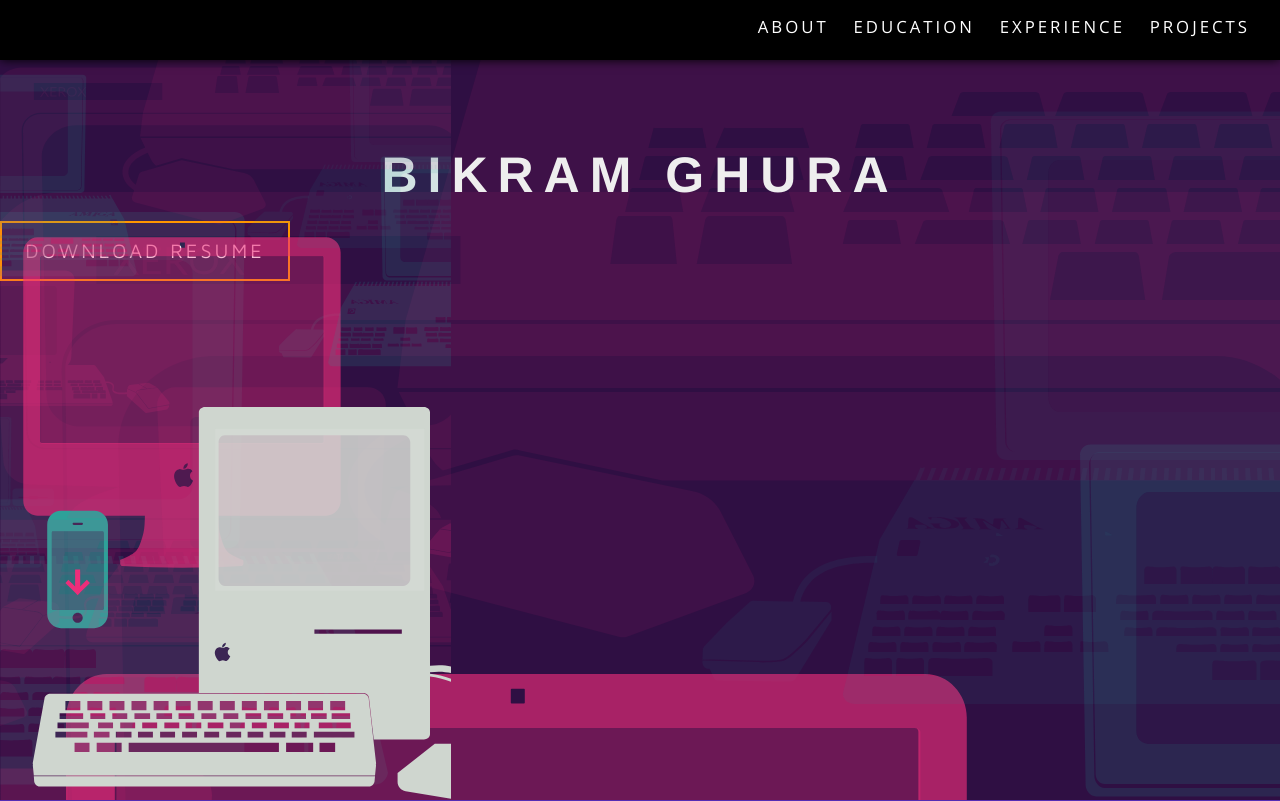
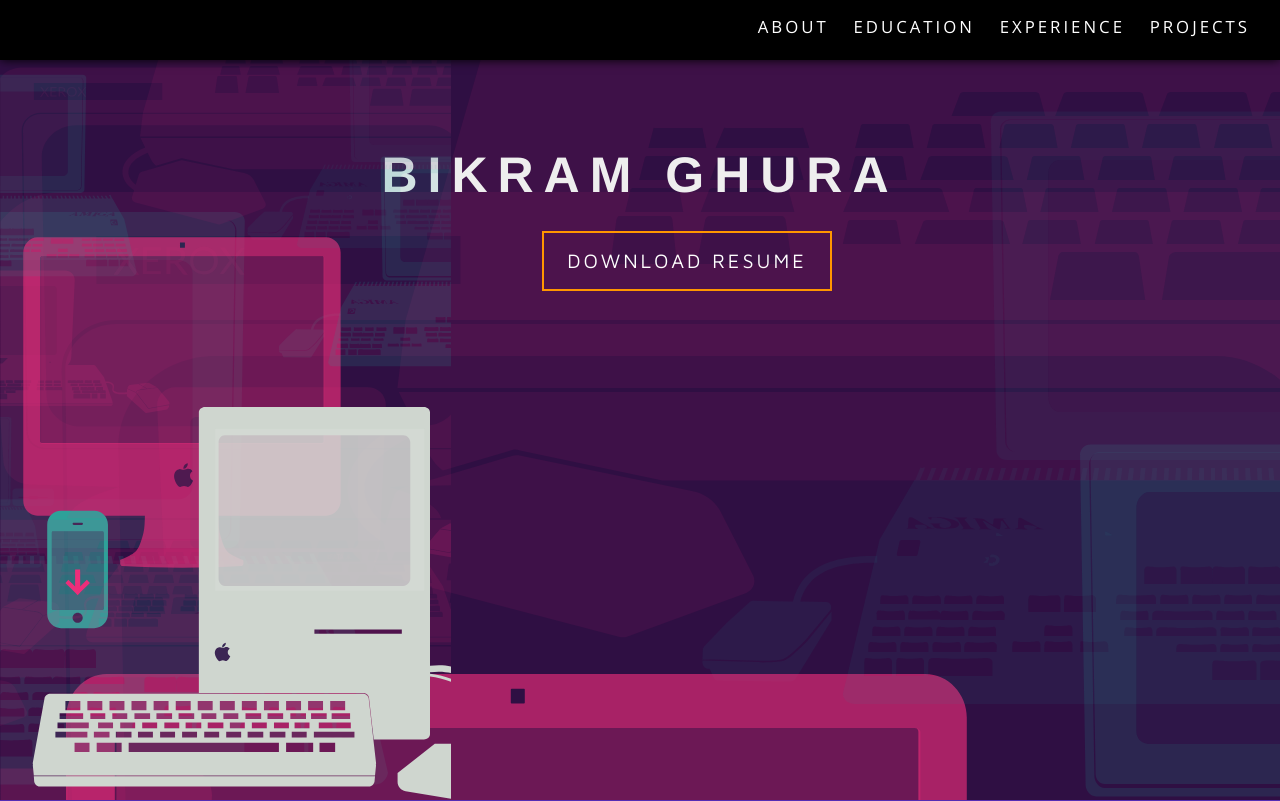
Before and after one commit to gbikram/ghurabikram.github.io, a PHP site: page / in a window 1280 px wide. Shown: the top 801 px of the page. Run offline with PHP 8.4, Linux system fonts and the light colour scheme; some libraries are stand-ins or nearby versions; some web fonts are replaced.

Commit message:
Revert "merge"
This reverts commit cdabd2fe86457d5f62647e0597809287bdf82a9f, reversing
changes made to 9aaaa2e17bd327e3fee7c6622b0ac269aab39b0d.

```diff
--- a/resume.css
+++ b/resume.css
@@ -21,21 +21,25 @@ body {
 }
 
 #download {
-    display: block;
-    text-align: center;
+	color: white;
     font-size: 20px;
+    z-index: 10;
+    float: right;
+    margin-right: 35%;
     height: 60px;
     background: transparent;
     border: solid;
-  	text-transform: uppercase;
-	  border-color: #ff9600;
+	text-transform: uppercase;
+	border-color: #ff9600;
     width: 290px;
     transition-duration: 0.4s;
     cursor: pointer;
     border-width: 2px;
     font-weight: 100;
+    margin-top: 10px;
     font-family: "Maven Pro", "Open Sans", "sans-serif";
     letter-spacing: 3px;
+    font-weight: lighter;
 }
 
 #download:hover {
```
Also changed, not shown: LinkedIn.png (added), index.html (line endings or trailing spaces), linkedin.jpg (added), ppic.jpeg (deleted), ppic.jpg (added), 2 other files.
